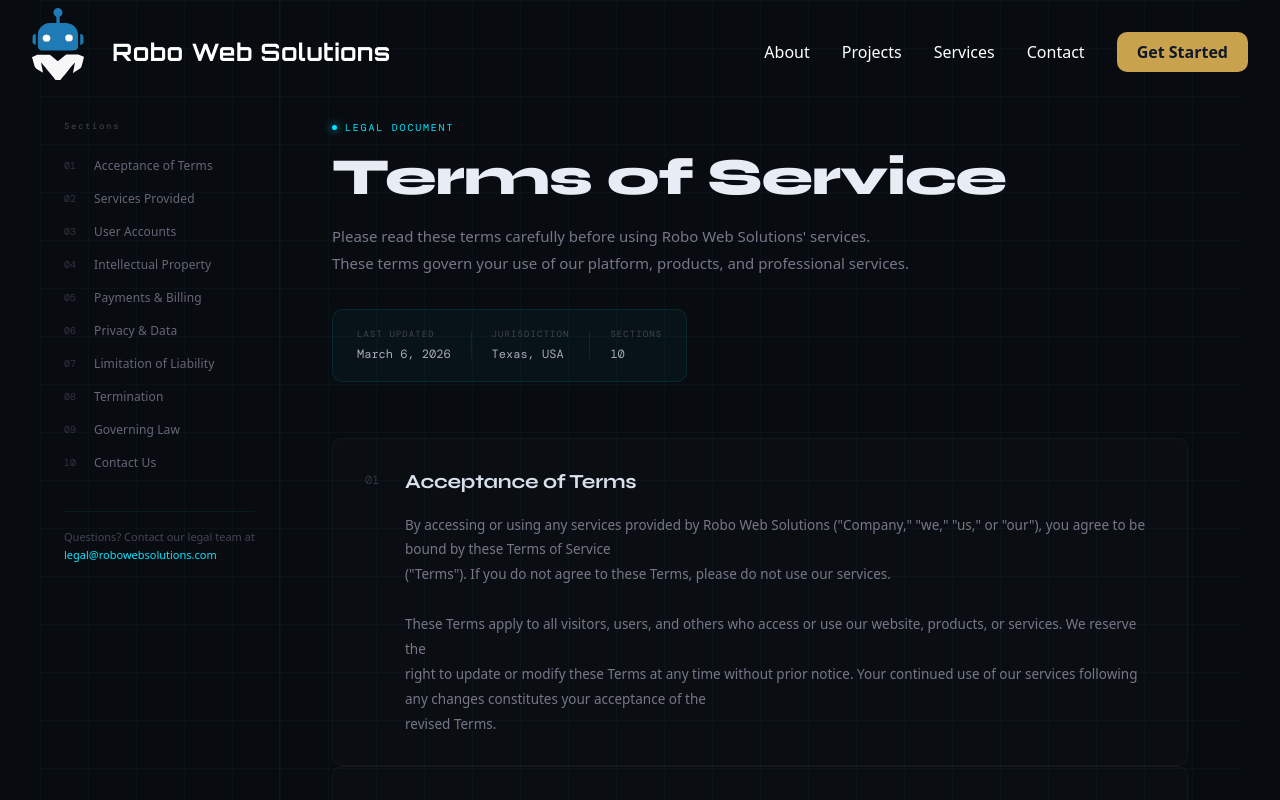
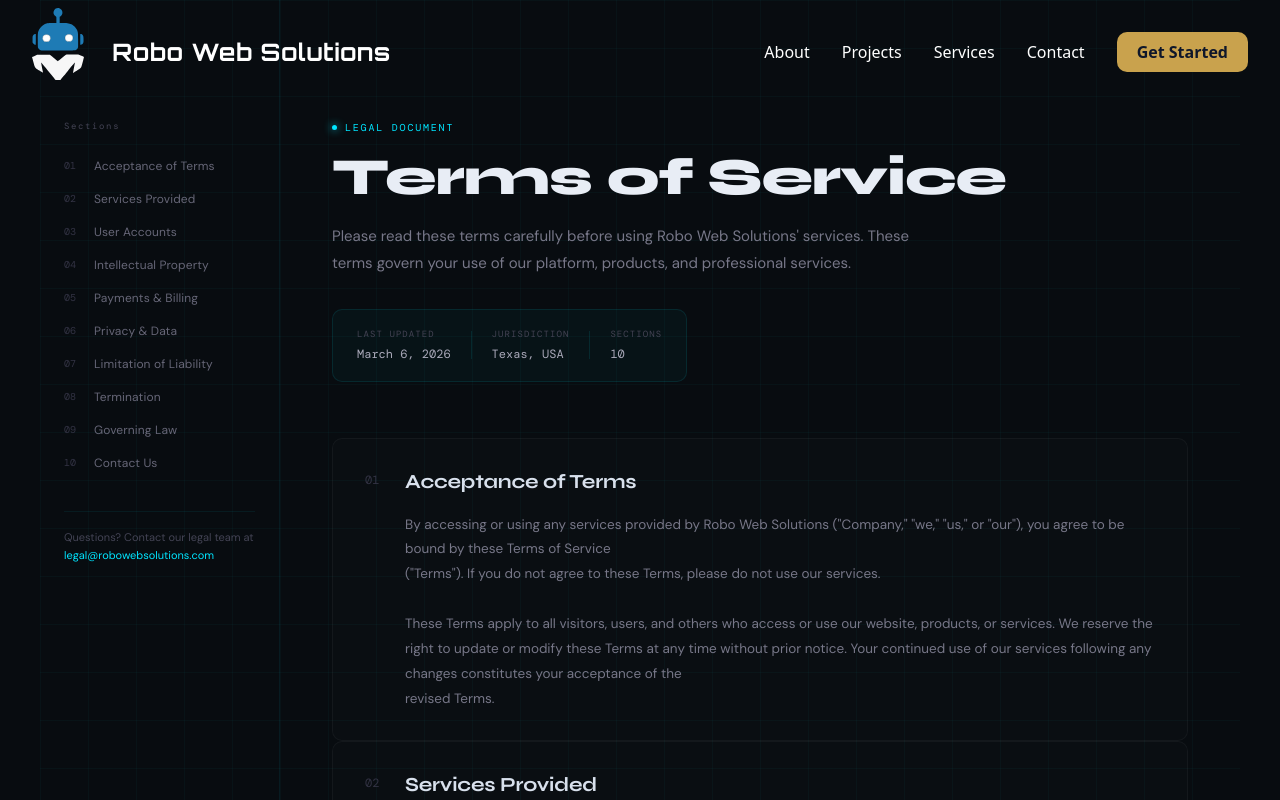
Before and after one commit to rmathew21/roboWebSolutions, a React (Vite) app: page /terms-of-service in a window 1280 px wide. Shown: the top 800 px of the page. Built offline with nearby package versions, Linux system fonts and the light colour scheme; a web font is replaced by a local one.

Commit message:
imported handleSectionClick into PrivacyPolicy to handle updated scrolling

```diff
--- a/src/pages/PrivacyPolicy.jsx
+++ b/src/pages/PrivacyPolicy.jsx
@@ -1,4 +1,5 @@
 import React, { useState } from 'react';
+import { handleSectionClick } from '@/lib/utils';
 
 export default function PrivacyPolicy() {
   const sections = [
@@ -58,19 +59,13 @@
     },
     {
       id: "contact-us",
-      number: "01",
+      number: "10",
       title: "Contact Us",
       content: `If you have any questions, concerns, or requests regarding this Privacy Policy or how we handle your information, please reach out to us. \n\nRobo Web Solutions\nHouston, Texas Area\nWebsite: https://www.robowebsolutions.com/`,
     },
   ];
 
   const [activeSection, setActiveSection] = React.useState(null);
-
-  const handleSectionClick = (e, id) => {
-    e.preventDefault();
-    const el = document.getElementById(id);
-    if (el) el.scrollIntoView({ behavior: "smooth", block: "start" });
-  };
 
   return (
     <div style={styles.page}>
--- a/src/pages/TermsOfService.jsx
+++ b/src/pages/TermsOfService.jsx
@@ -134,7 +134,7 @@
     const [activeSection, setActiveSection] = useState(null);
 
     return (
-        <div style={StyleSheet.page}>
+        <div style={styles.page}>
             <style>{`
              @import url('https://fonts.googleapis.com/css2?family=Syne:wght@400;600;700;800&family=DM+Mono:wght@300;400;500&family=DM+Sans:wght@300;400;500&display=swap');
 
@@ -146,8 +146,6 @@
              ::-webkit-scrollbar { width: 4px; }
              ::-webkit-scrollbar-track { background: #0d1117; }
              ::-webkit-scrollbar-thumb { background: #00e5f44; border-radius: 2px }
-
-
 
              .tos-section {
                 transition: all 0.3s ease;
@@ -240,30 +238,6 @@
             }
             `}
             </style>
-
-            {/* <header style={styles.header}>
-                <div style={styles.headerInner}>
-                    <div style={styles.logo}>
-                        <div style={styles.logoIcon}>
-                            <svg width="22" height="22" viewBox="0 0 24 24" fill="none">
-                                <circle cx="12" cy="8" r="4" stroke="#00e5ff" strokeWidth="1.5"/>
-                                <rect x="8" y="13" width="8" height="7" rx="2" stroke="#00e5ff" strokeWidth="1.5"/>
-                                <path d="M5 16h2M17 16h2" stroke="#00e5ff" strokeWidth="1.5" strokeLinecap="round"/>
-                                <circle cx="10" cy="8" r="1" fill="#00e5ff"/>
-                                <circle cx="14" cy="8" r="1" fill="#00e5ff"/>
-                            </svg>
-                        </div>
-                        <div>
-                            <div style={styles.logoName}>Robo Web Solutions</div>
-                            <div style={styles.logoTag}>TERMS OF SERVICE</div>
-                        </div>
-                    </div>
-                    <div style={styles.headerMeta}>
-                        <span style={styles.metaBadge}>v2.1</span>
-                        <span style={styles.metaDate}>Effective: January 1, 2026</span>
-                    </div>
-                </div>
-            </header> */}
 
             <div style={styles.layout} className="grid-bg tos-root tos-layout">
               <aside style={styles.sidebar} className="tos-sidebar">
@@ -364,12 +338,6 @@
                             </a>
                         </div>
                     </div>
-                    {/* <footer style={styles.footer}>
-                        <p>©2026 Robo Web Solutions. All rights reserved.</p>
-                        <p style={{ marginTop: 4, color: "#334" }}>
-                            These terms were last revised on January 1, 2026.
-                        </p>
-                    </footer> */}
               </main>
             </div>
         </div>
```
